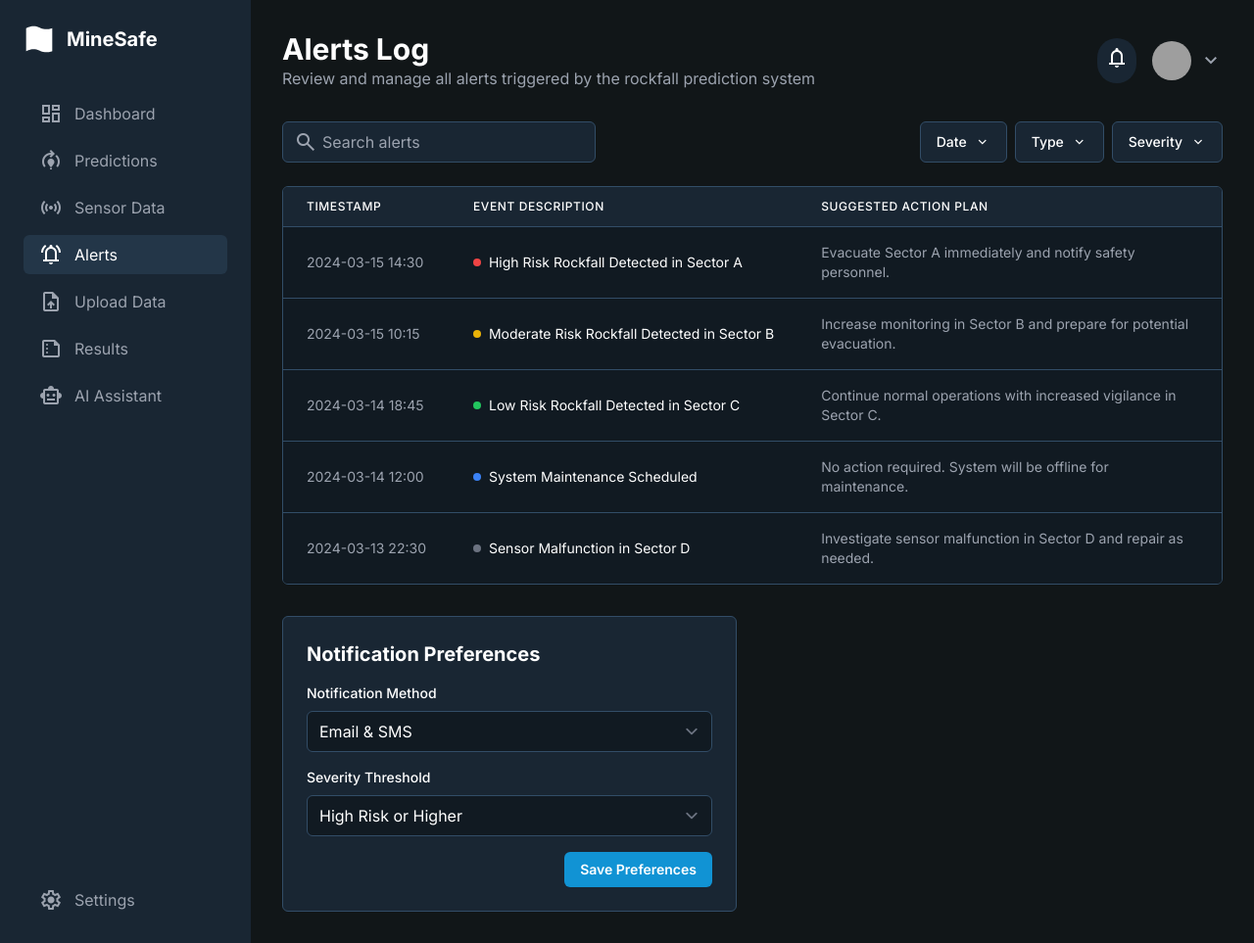
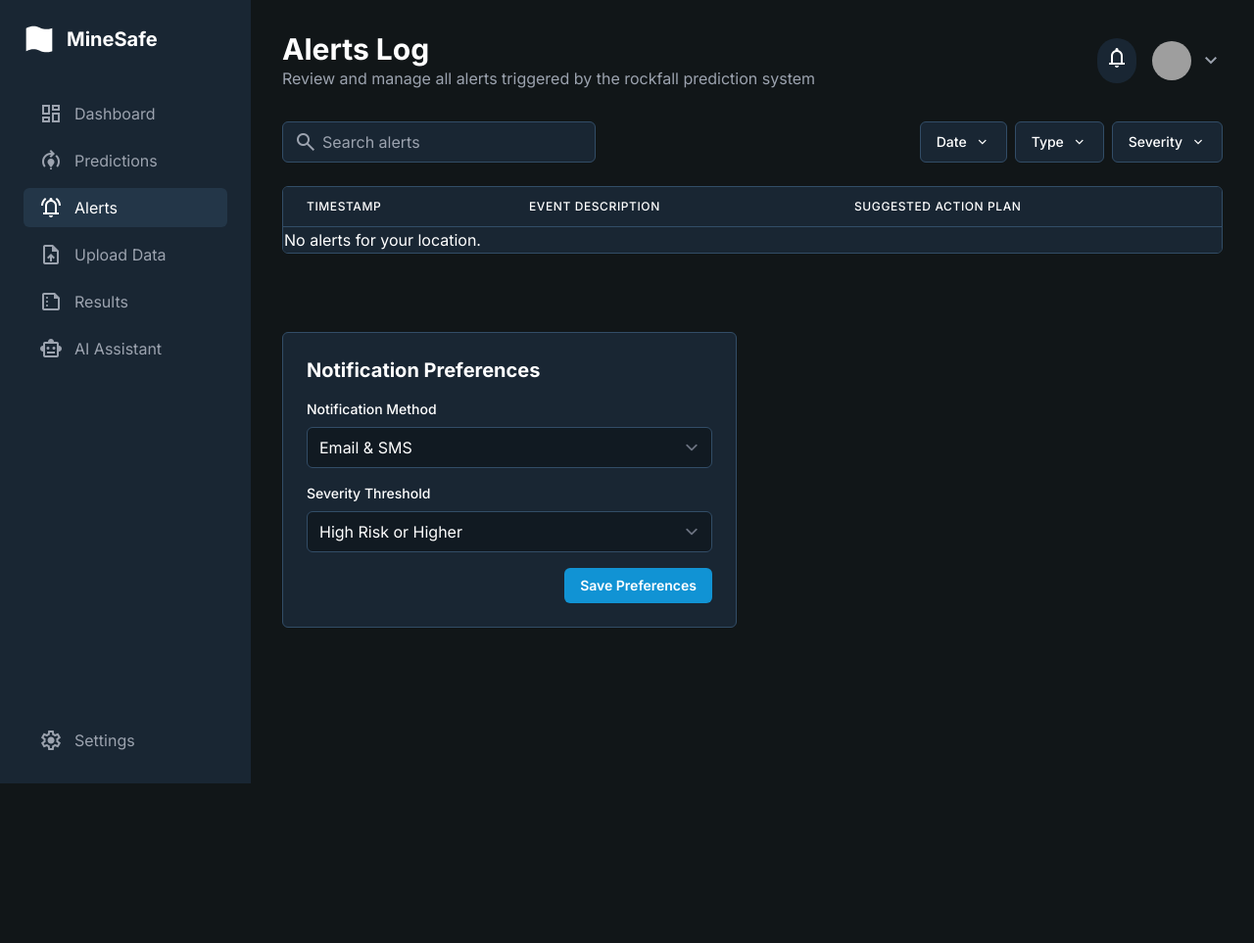
Before and after one commit to ShreeGattani/Sih_2025_main-project-, a Python web app: template templates/alerts.html in a window 1280 px wide. Shown: the whole page at 98% size. After the commit the page ends 800 px from the top, so only its background shows below. Run offline with Jinja, Linux system fonts and the light colour scheme; the template is opened without the code that fills it, so the values that code supplies are empty; some libraries are stand-ins or nearby versions; grey boxes are pictures that could not be loaded.

Commit message:
refactor: changed navigation and replaced static parts to communicate with backend (using Jinja2 templates)

```diff
--- a/templates/alerts.html
+++ b/templates/alerts.html
@@ -33,40 +33,36 @@
                 <h1 class="text-xl font-bold">MineSafe</h1>
             </div>
             <nav class="flex flex-col gap-2 flex-grow">
-                <a href="index.html" class="flex items-center gap-3 px-4 py-2 rounded-md text-gray-400 hover:bg-[#233648] hover:text-white transition-colors">
+                <a href="{{ url_for('index') }}" class="flex items-center gap-3 px-4 py-2 rounded-md text-gray-400 hover:bg-[#233648] hover:text-white transition-colors">
                     <span class="material-symbols-outlined">dashboard</span>
                     <span>Dashboard</span>
                 </a>
-                <a href="prediction.html" class="flex items-center gap-3 px-4 py-2 rounded-md text-gray-400 hover:bg-[#233648] hover:text-white transition-colors">
+                <a href="{{ url_for('predictions') }}" class="flex items-center gap-3 px-4 py-2 rounded-md text-gray-400 hover:bg-[#233648] hover:text-white transition-colors">
                     <span class="material-symbols-outlined">model_training</span>
                     <span>Predictions</span>
                 </a>
-                <a href="sensors.html" class="flex items-center gap-3 px-4 py-2 rounded-md text-gray-400 hover:bg-[#233648] hover:text-white transition-colors">
-                    <span class="material-symbols-outlined">sensors</span>
-                    <span>Sensor Data</span>
-                </a>
-                <a href="alerts.html" class="flex items-center gap-3 px-4 py-2 rounded-md bg-[#233648] text-white">
+                <a href="{{ url_for('alerts') }}" class="flex items-center gap-3 px-4 py-2 rounded-md bg-[#233648] text-white">
                     <span class="material-symbols-outlined">notifications_active</span>
                     <span>Alerts</span>
                 </a>
-                <a href="upload.html" class="flex items-center gap-3 px-4 py-2 rounded-md text-gray-400 hover:bg-[#233648] hover:text-white transition-colors">
+                <a href="{{ url_for('upload') }}" class="flex items-center gap-3 px-4 py-2 rounded-md text-gray-400 hover:bg-[#233648] hover:text-white transition-colors">
                     <span class="material-symbols-outlined">upload_file</span>
                     <span>Upload Data</span>
                 </a>
-                <a href="results.html" class="flex items-center gap-3 px-4 py-2 rounded-md text-gray-400 hover:bg-[#233648] hover:text-white transition-colors">
+                <a href="{{ url_for('results') }}" class="flex items-center gap-3 px-4 py-2 rounded-md text-gray-400 hover:bg-[#233648] hover:text-white transition-colors">
                     <span class="material-symbols-outlined">summarize</span>
                     <span>Results</span>
                 </a>
-                <a href="chatbot.html" class="flex items-center gap-3 px-4 py-2 rounded-md text-gray-400 hover:bg-[#233648] hover:text-white transition-colors">
+                <a href="{{ url_for('chatbot') }}" class="flex items-center gap-3 px-4 py-2 rounded-md text-gray-400 hover:bg-[#233648] hover:text-white transition-colors">
                     <span class="material-symbols-outlined">smart_toy</span>
                     <span>AI Assistant</span>
                 </a>
             </nav>
             <div class="mt-auto">
-                <a href="settings.html" class="flex items-center gap-3 px-4 py-2 rounded-md text-gray-400 hover:bg-[#233648] hover:text-white transition-colors">
+                <button class="flex items-center gap-3 px-4 py-2 rounded-md text-gray-400 cursor-default">
                     <span class="material-symbols-outlined">settings</span>
                     <span>Settings</span>
-                </a>
+                </button>
             </div>
         </aside>
 
@@ -118,56 +114,23 @@
                             <th class="px-6 py-3 text-left text-xs font-medium uppercase tracking-wider text-white" scope="col">Suggested Action Plan</th>
                         </tr>
                     </thead>
-                    <tbody class="divide-y divide-[#324d67] bg-[#111a22]">
+                    <tbody>
+    {% if alerts %}
+      {% for alert in alerts %}
         <tr>
-                            <td class="whitespace-nowrap px-6 py-4 text-sm text-gray-400">2024-03-15 14:30</td>
-                            <td class="whitespace-nowrap px-6 py-4 text-sm text-white">
-                                <div class="flex items-center gap-2">
-                                    <span class="h-2 w-2 rounded-full bg-red-500"></span> High Risk Rockfall Detected in Sector A
-                                </div>
-                            </td>
-                            <td class="px-6 py-4 text-sm text-gray-400">Evacuate Sector A immediately and notify safety personnel.</td>
+          <td>{{ alert.timestamp if alert.timestamp else "Now" }}</td>
+          <td>{{ alert.message }}</td>
+          <td>Evacuate mine</td>
         </tr>
+      {% endfor %}
+    {% else %}
         <tr>
-                            <td class="whitespace-nowrap px-6 py-4 text-sm text-gray-400">2024-03-15 10:15</td>
-                            <td class="whitespace-nowrap px-6 py-4 text-sm text-white">
-                                <div class="flex items-center gap-2">
-                                    <span class="h-2 w-2 rounded-full bg-yellow-500"></span> Moderate Risk Rockfall Detected in Sector B
-                                </div>
-                            </td>
-                            <td class="px-6 py-4 text-sm text-gray-400">Increase monitoring in Sector B and prepare for potential evacuation.</td>
+          <td colspan="3">No alerts for your location.</td>
         </tr>
-                        <tr>
-                            <td class="whitespace-nowrap px-6 py-4 text-sm text-gray-400">2024-03-14 18:45</td>
-                            <td class="whitespace-nowrap px-6 py-4 text-sm text-white">
-                                <div class="flex items-center gap-2">
-                                    <span class="h-2 w-2 rounded-full bg-green-500"></span> Low Risk Rockfall Detected in Sector C
-                                </div>
-                            </td>
-                            <td class="px-6 py-4 text-sm text-gray-400">Continue normal operations with increased vigilance in Sector C.</td>
-                        </tr>
-                        <tr>
-                            <td class="whitespace-nowrap px-6 py-4 text-sm text-gray-400">2024-03-14 12:00</td>
-                            <td class="whitespace-nowrap px-6 py-4 text-sm text-white">
-                                <div class="flex items-center gap-2">
-                                    <span class="h-2 w-2 rounded-full bg-blue-500"></span> System Maintenance Scheduled
-                                </div>
-                            </td>
-                            <td class="px-6 py-4 text-sm text-gray-400">No action required. System will be offline for maintenance.</td>
-                        </tr>
-                        <tr>
-                            <td class="whitespace-nowrap px-6 py-4 text-sm text-gray-400">2024-03-13 22:30</td>
-                            <td class="whitespace-nowrap px-6 py-4 text-sm text-white">
-                                <div class="flex items-center gap-2">
-                                    <span class="h-2 w-2 rounded-full bg-gray-500"></span> Sensor Malfunction in Sector D
-                                </div>
-                            </td>
-                            <td class="px-6 py-4 text-sm text-gray-400">Investigate sensor malfunction in Sector D and repair as needed.</td>
-                        </tr>
+    {% endif %}
 </tbody>
-                </table>
-            </div>
-
+                </table></div>
+                <br><br>
       <div class="grid grid-cols-1 md:grid-cols-2 gap-8">
                 <div class="flex flex-col gap-4 rounded-md border border-[#324d67] bg-[#192633] p-6">
                     <h2 class="text-xl font-bold text-white">Notification Preferences</h2>
@@ -195,8 +158,5 @@
                         </div>
                     </div>
                 </div>
-            </div>
-        </main>
-    </div>
 </body>
 </html>
```
Also changed, not shown: templates/chatbot.html (+8 -12 lines), templates/index.html (+49 -24 lines), templates/prediction.html (+8 -12 lines), templates/results.html (+9 -18 lines), templates/upload.html (+8 -12 lines). Lines whose indentation alone changed are shown as unchanged.
